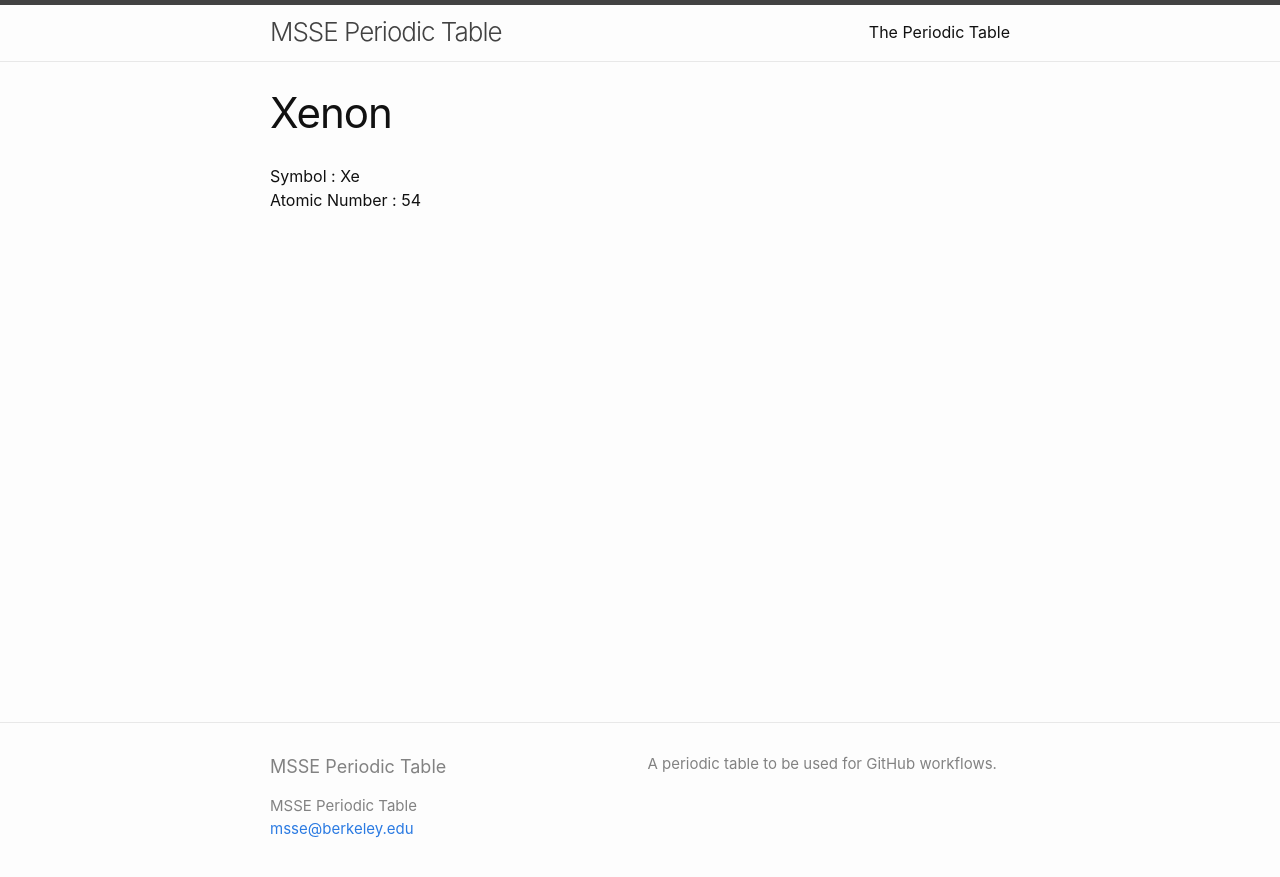
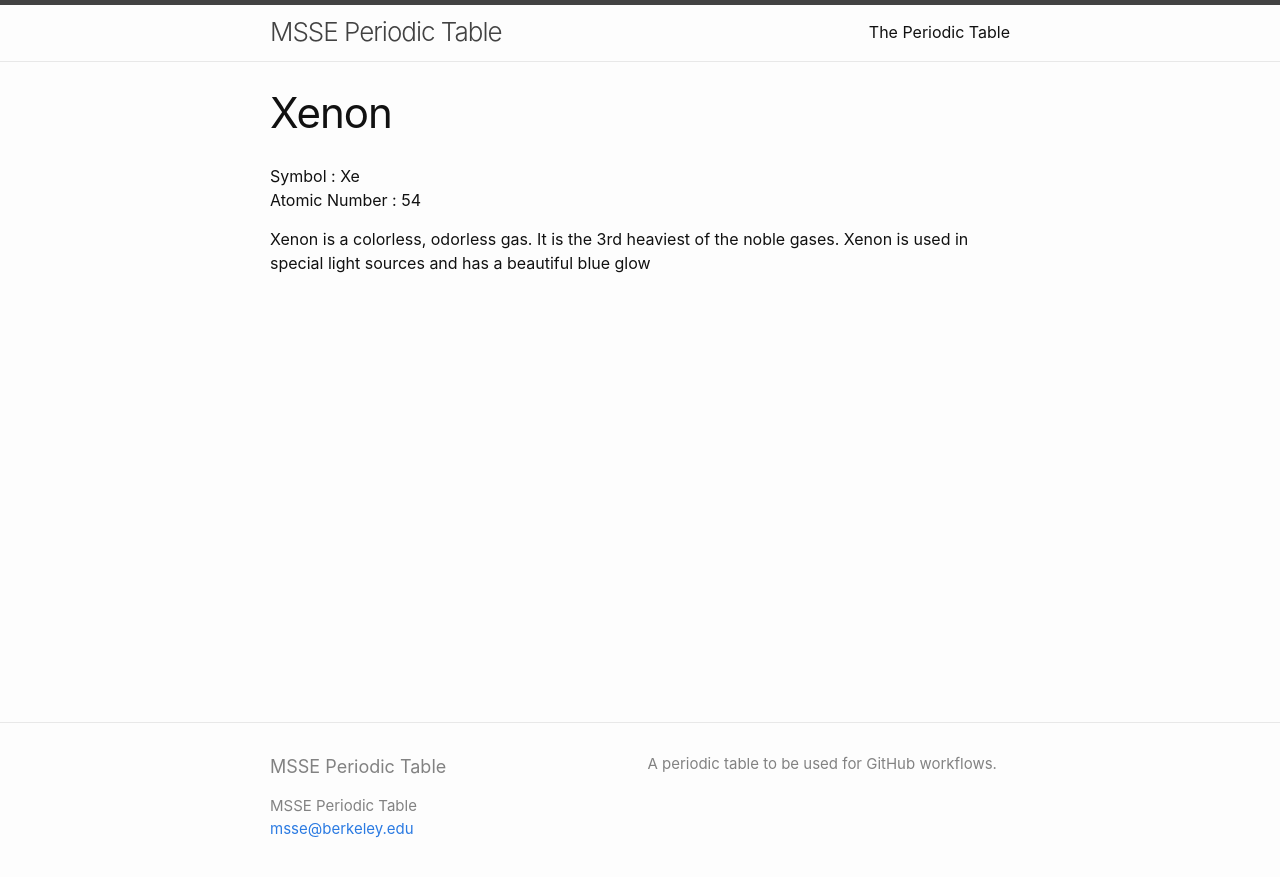
Before and after one commit to msse-chem-280-2023/periodic-table, a Jekyll site: the page built from xenon.md, in a window 1280 px wide. Shown: the top 877 px of the page. Built offline with Jekyll 4.4.1, drawn with Linux system fonts in a browser that asks for light colours.

Commit message:
update xenon page again

```diff
--- a/xenon.md
+++ b/xenon.md
@@ -5,3 +5,5 @@ title: Xenon
 
 Symbol : Xe
 Atomic Number : 54
+
+Xenon is a colorless, odorless gas. It is the 3rd heaviest of the noble gases. Xenon is used in special light sources and has a beautiful blue glow
```
